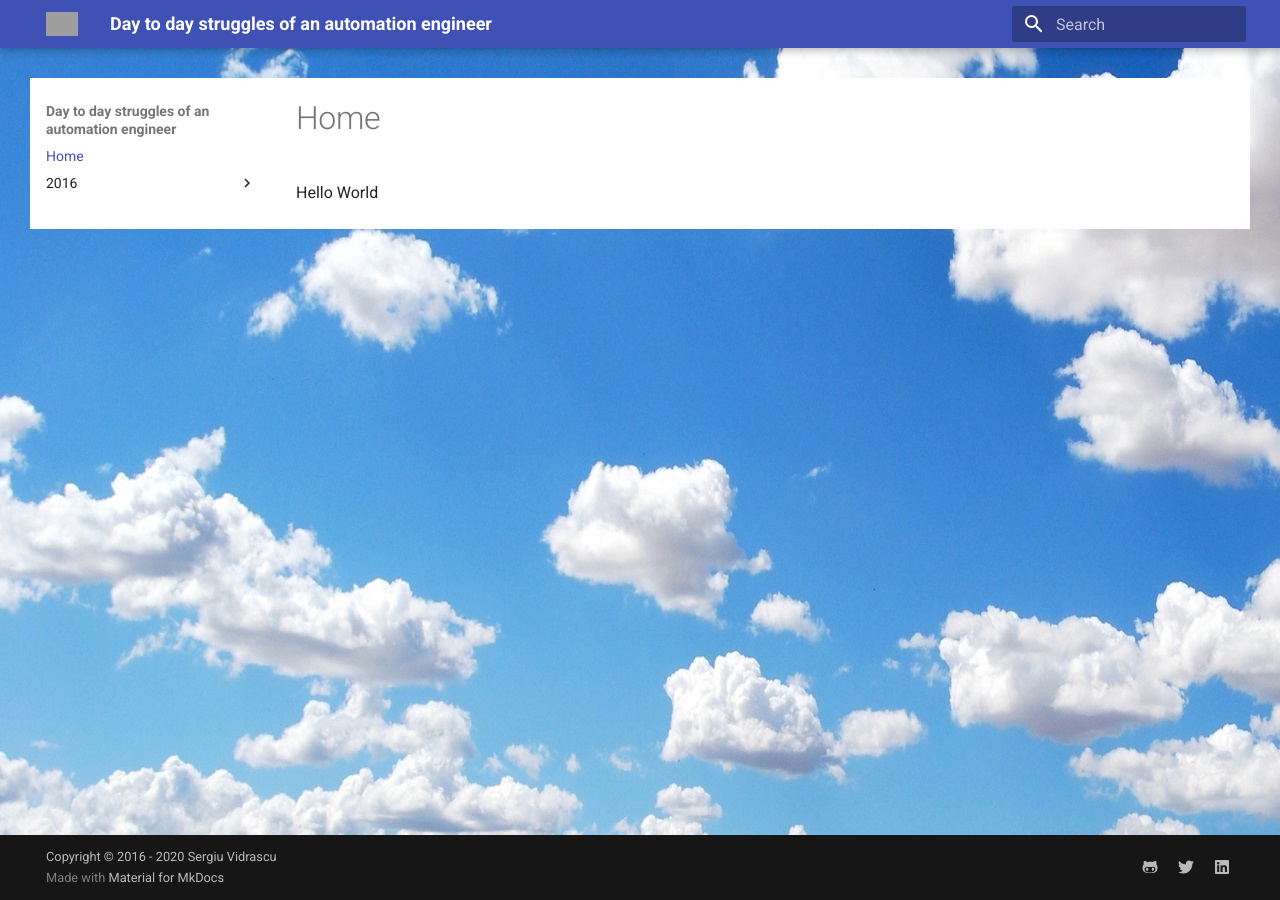
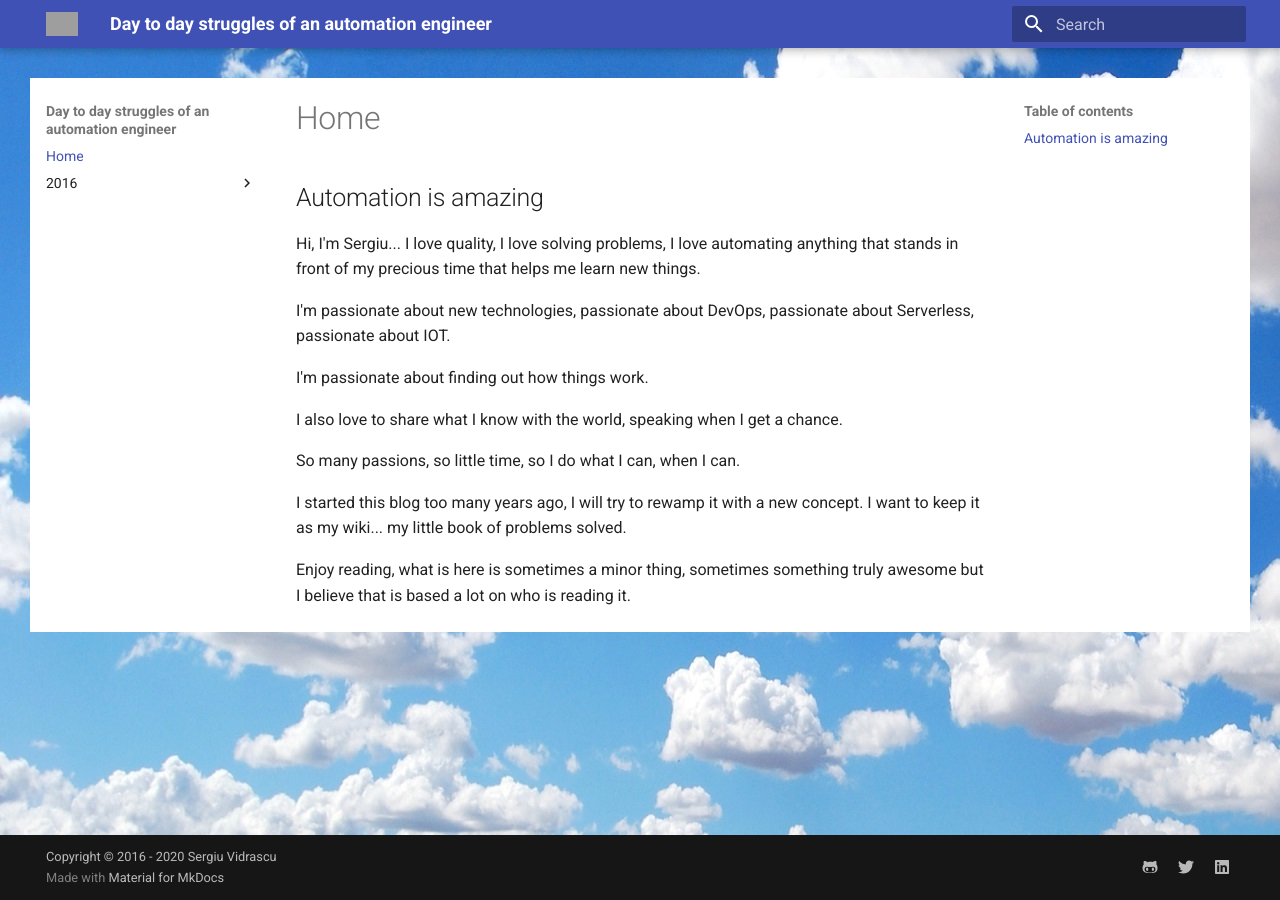
Before and after one commit to sergiuv2020/blog, an MkDocs documentation site: the page built from docs/index.md, in a window 1280 px wide. Built offline with MkDocs 1.6.1 and Material for MkDocs 9.7.7, drawn with Linux system fonts in a browser that asks for light colours; grey boxes are pictures that could not be loaded.

```diff
--- a/docs/index.md
+++ b/docs/index.md
@@ -1 +1,21 @@
-Hello World
+## Automation is amazing
+
+Hi, I'm Sergiu... I love quality,
+I love solving problems,
+I love automating anything that stands in front of my precious time that helps me learn new things.
+
+I'm passionate about new technologies,
+passionate about DevOps,
+passionate about Serverless, passionate about IOT.
+
+I'm passionate about finding out how things work.
+
+I also love to share what I know with the world, speaking when I get a chance.
+
+So many passions, so little time, so I do what I can, when I can.
+
+
+I started this blog too many years ago, I will try to rewamp it with a new concept.
+I want to keep it as my wiki... my little book of problems solved.
+
+Enjoy reading, what is here is sometimes a minor thing, sometimes something truly awesome but I believe that is based a lot on who is reading it.
```
